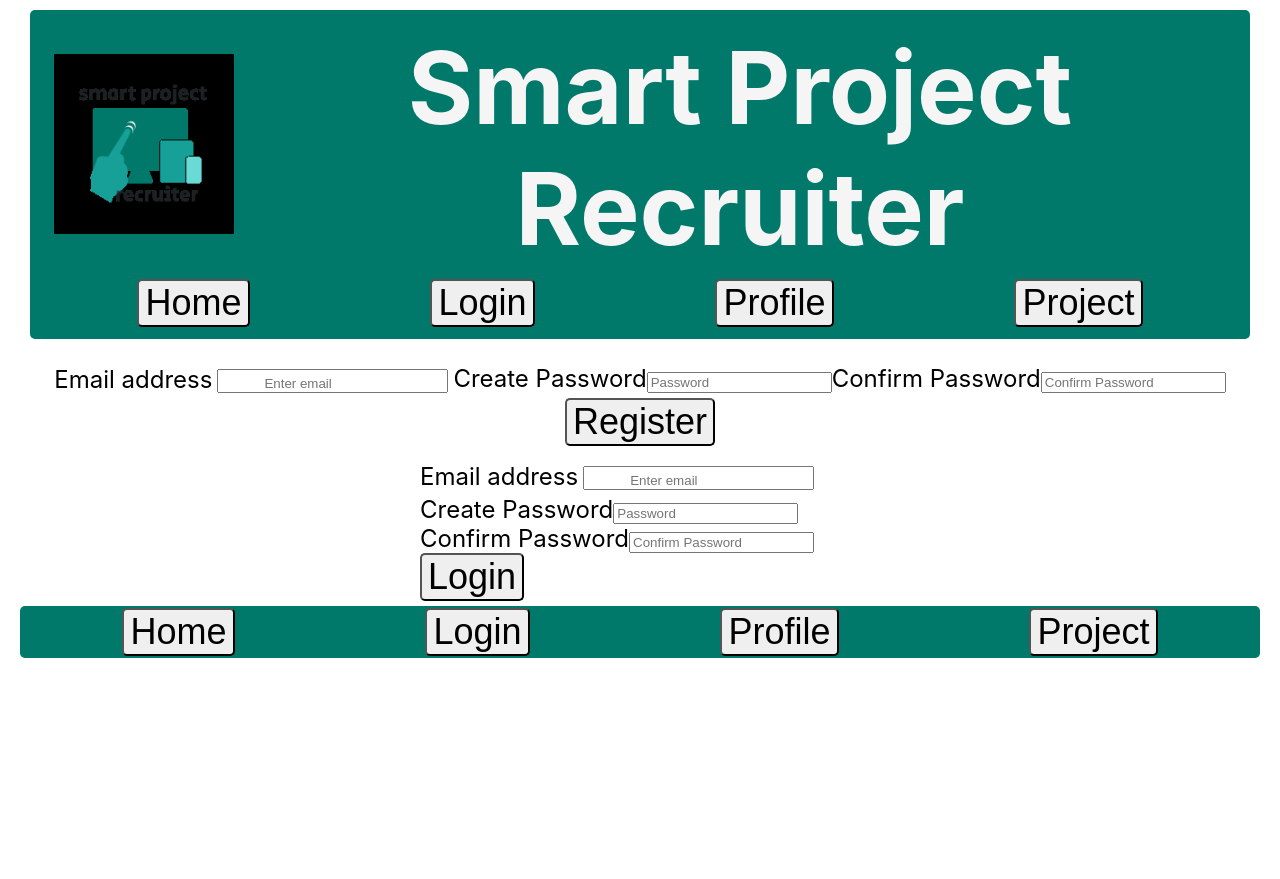
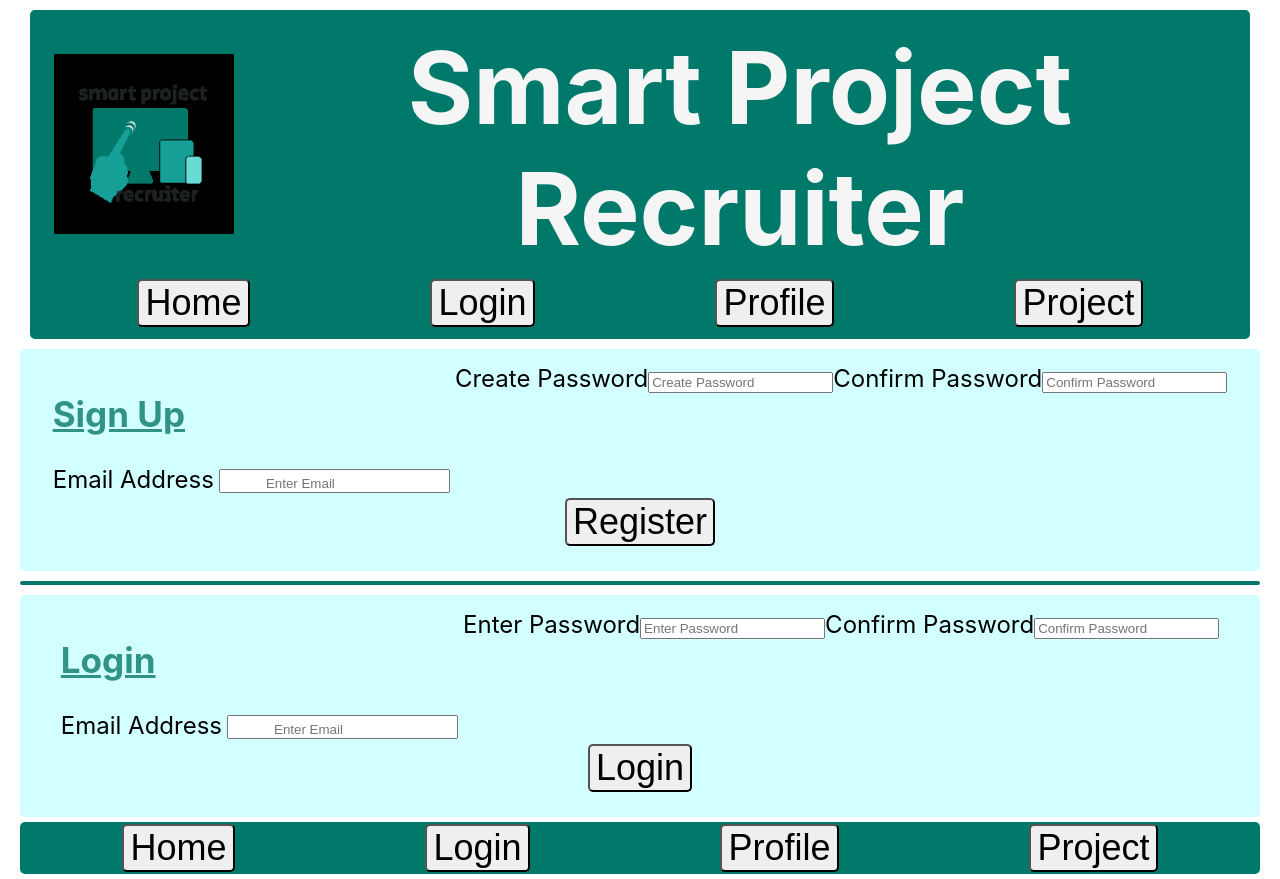
Before and after one commit to bdcii/Project-Enlistment, a React (Create React App) app in the folder client/: page /signin in a window 1280 px wide. Before the commit the page ends 800 px from the top, so only its background shows below. Built offline with nearby package versions, Linux system fonts and the light colour scheme; the HTML template or start-up script is replaced by a standard one.

Commit message:
Format most of the text and items on the sign in page

```diff
--- a/client/src/pages/Signin/Signin.css
+++ b/client/src/pages/Signin/Signin.css
@@ -1,8 +1,15 @@
 .container{
     font-size: x-large;
+    background-color: rgb(210, 255, 255);
+    border-radius: 5px;
 }
 
-.Container {
-    font-size: x-large;
-    margin-left: 400px;
+h2 {
+    color: rgb(48, 147, 132);
+    text-align: left;
+    text-decoration: underline;
 }
+
+.register {
+    justify-content: left;
+}
--- a/client/src/pages/Signin/Signin.js
+++ b/client/src/pages/Signin/Signin.js
@@ -4,26 +4,29 @@ import "./Signin.css";
 
 function Signin() {
     return(
+        <>
             <form>
                 <div className="container">
                 <div className="form-group text-left">
-            <label htmlFor="exampleInputEmail1">Email address</label>
+                <h2>Sign Up</h2>
+                <label htmlFor="exampleInputEmail1">Email Address</label>
                 <input type="email"
                     className="form-control"
                     id="email"
                     aria-describedby="emailHelp"
-                   placeholder="Enter email"
+                    placeholder="Enter Email"
                 />
-
                 </div>
+                <br />
                 <div className="form-group text-left">
                     <label htmlFor="exampleInputPassword1">Create Password</label>
                     <input type="password"
                         className="form-control"
                         id="password"
-                    placeholder="Password"
+                        placeholder="Create Password"
                     />
                 </div>
+                <br />
                 <div className="form-group text-left">
                     <label htmlFor="exampleInputPassword1">Confirm Password</label>
                     <input type="password"
@@ -31,33 +34,47 @@ function Signin() {
                         id="confirmPassword"
                         placeholder="Confirm Password"
                     />
+                    <br/>
+                    <br/>
                 </div>
+                <div>
                 <button
                     type="submit"
-                className="btn btn-primary"
+                    className="btn btn-primary register"
                 >
                     Register
                 </button>
                 </div>
-            <div className="Container">
+                <br />
+                <br />
+                </div>
+            </form>
+
+            <hr />
+
+            <form>
+                <div className="container">
                 <div className="form-group text-left">
-            <label htmlFor="exampleInputEmail1">Email address</label>
+                <h2>Login</h2>
+                <label htmlFor="exampleInputEmail1">Email Address</label>
                 <input type="email"
                     className="form-control"
                     id="email"
                     aria-describedby="emailHelp"
-                   placeholder="Enter email"
+                    placeholder="Enter Email"
                 />
 
                 </div>
+                <br />
                 <div className="form-group text-left">
-                <label htmlFor="exampleInputPassword1">Create Password</label>
+                    <label htmlFor="exampleInputPassword1">Enter Password</label>
                     <input type="password"
                         className="form-control"
                         id="password"
-                    placeholder="Password"
+                        placeholder="Enter Password"
                     />
                 </div>
+                <br />
                 <div className="form-group text-left">
                     <label htmlFor="exampleInputPassword1">Confirm Password</label>
                     <input type="password"
@@ -65,22 +82,25 @@ function Signin() {
                         id="confirmPassword"
                         placeholder="Confirm Password"
                     />
+                <br />
+                <br />
                 </div>
+                <br />
+                <div>
                 <button
                     type="submit"
                     className="btn btn-primary"
                 >
                     Login
                 </button>
+                <br />
+                </div>
+                <br />
+                <br />
                 </div>
             </form>
+    </>
 )
-
-
-
 }
 
-
-
-
 export default Signin;
```
Lines whose indentation alone changed are shown as unchanged.
